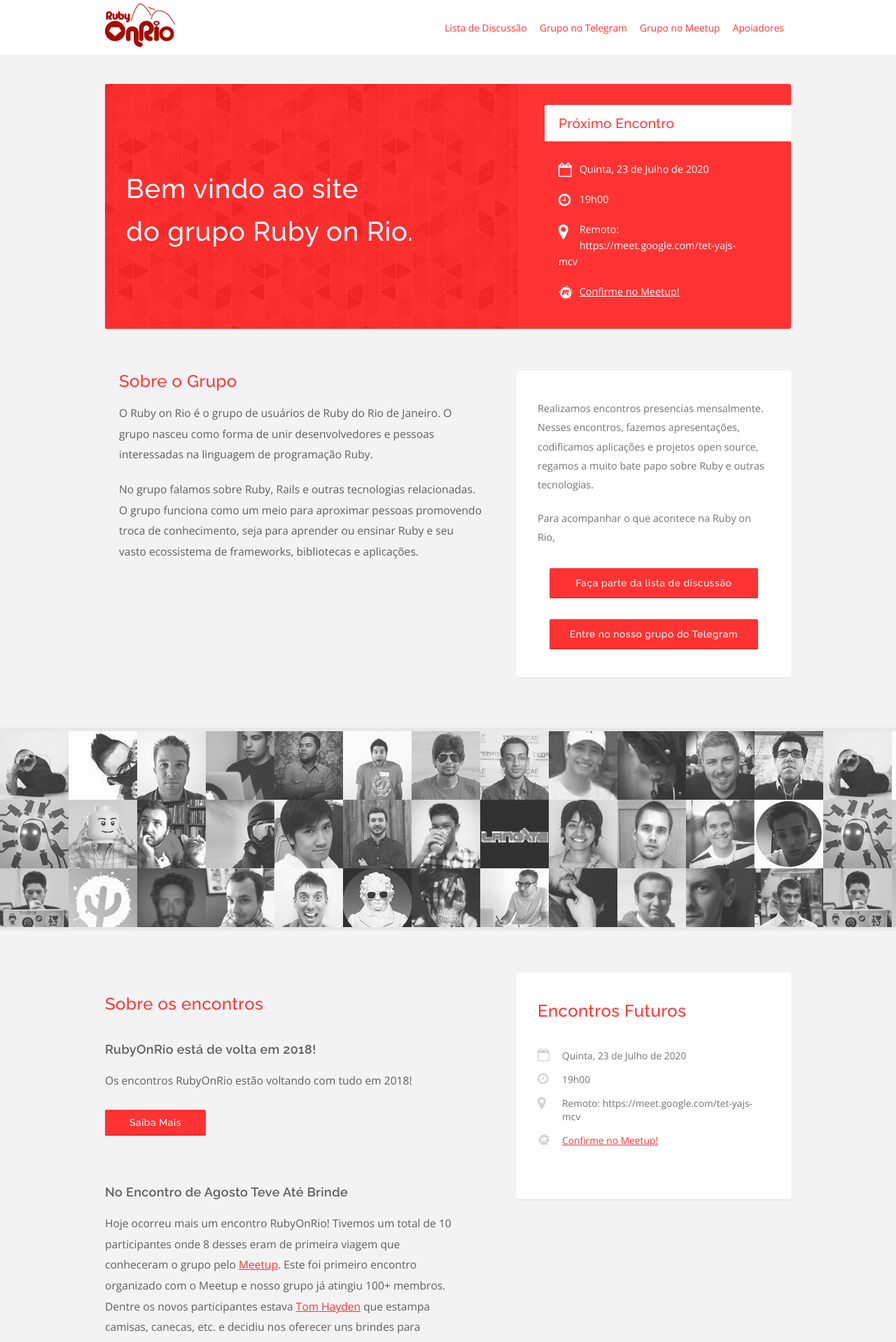
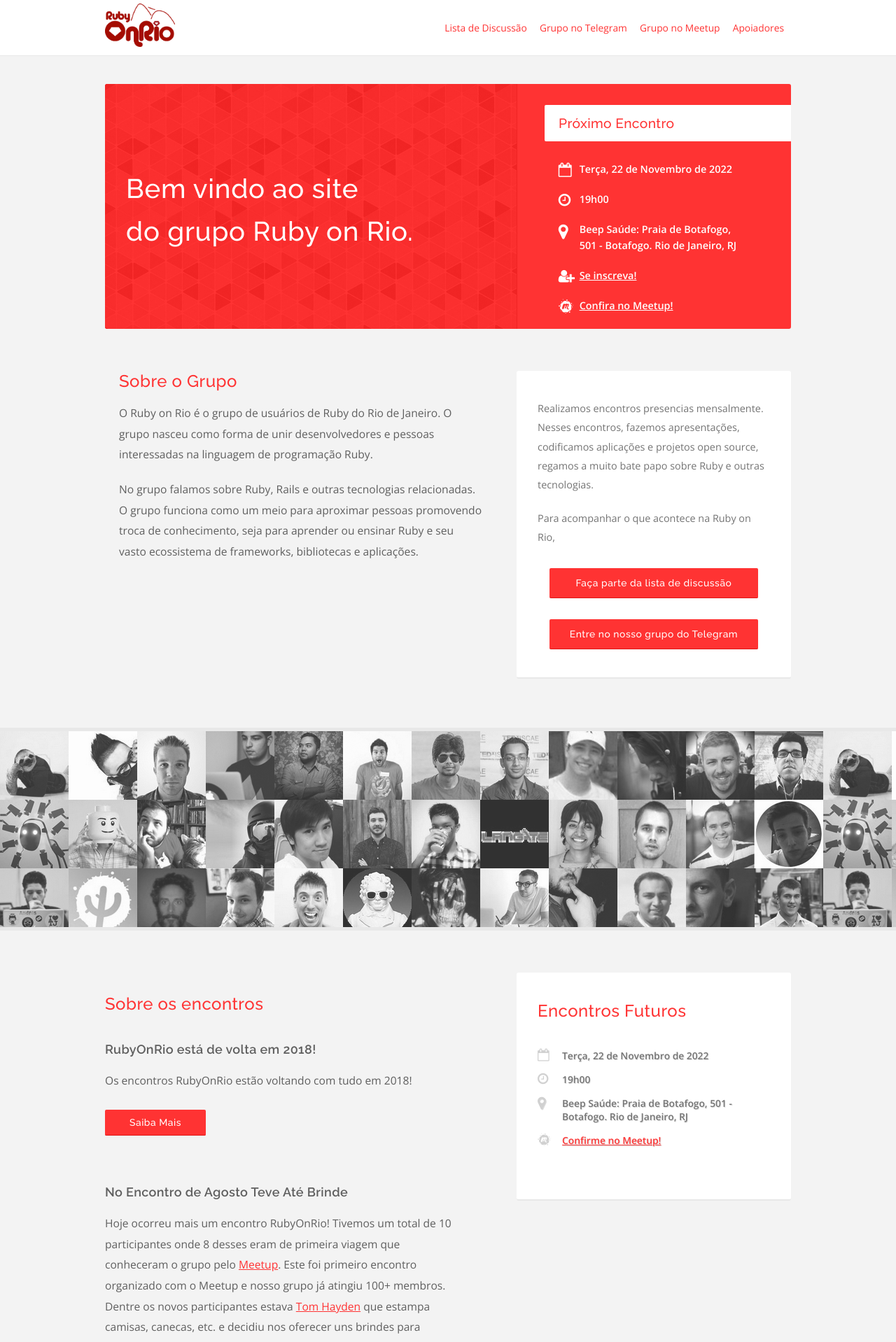
Before and after one commit to rubyonrio/rubyonrio.github.com, a Jekyll site: the page built from index.html, in a window 1280 px wide. Shown: the top 1918 px of the page at 70% size. Built offline with Jekyll 4.4.1, drawn with Linux system fonts in a browser that asks for light colours; nearby versions of some CDN libraries.

Commit message:
Adiciona informações para o evento de 11/2022 (#98)

```diff
--- a/index.html
+++ b/index.html
@@ -3,11 +3,11 @@ layout: default
 title: Ruby on Rio
 
 future_events:
-  - day: Quinta, 23 de Julho de 2020
+  - day: Terça, 22 de Novembro de 2022
     event_hours: '19h00'
-    event_address: 'Remoto: https://meet.google.com/tet-yajs-mcv'
-    link_for_submission:
-    meetup: 'https://www.meetup.com/RubyOnRio/events/272014804'
+    event_address: 'Beep Saúde: Praia de Botafogo, 501 - Botafogo. Rio de Janeiro, RJ'
+    meetup: 'https://www.meetup.com/pt-BR/rubyonrio/events/289654742/'
+    submission_form: 'https://forms.gle/qAhjNbzz1YTvaH818'
 ---
 
 <div class="containner">
@@ -34,11 +34,24 @@ future_events:
             </a>
           </p>
           {% endif %}
+          {% if event.submission_form %}
+          <i class="fa fa-user-plus"></i>
+          <p>
+            <a target='_blank' href='{{ event.submission_form }}'>
+              Se inscreva!
+            </a>
+          </p>
+          {% endif %}
           {% if event.meetup %}
           <i class="fa fa-meetup"></i>
           <p>
             <a target='_blank' href='{{ event.meetup }}'>
-              Confirme no Meetup!
+              {% if event.submission_form %}
+              Confira
+              {% else %}
+              Confirme
+              {% endif %}
+              no Meetup!
             </a>
           </p>
           {% endif %}
--- a/sass/main.scss
+++ b/sass/main.scss
@@ -140,6 +140,7 @@ header {
     .schedule {
       width: 70%;
       margin: 80px auto 0;
+      font-weight: bold;
 
       i.fa {
         float: left;
@@ -308,6 +309,8 @@ section.meetings{
           margin-bottom: 15px;
           color: #747474;
           font-size: 1.15em;
+          font-weight: bold;
+          text-shadow: 1px 1px #ddd;
         }
       }
 
```
Also changed, not shown: stylesheets/main.css.
